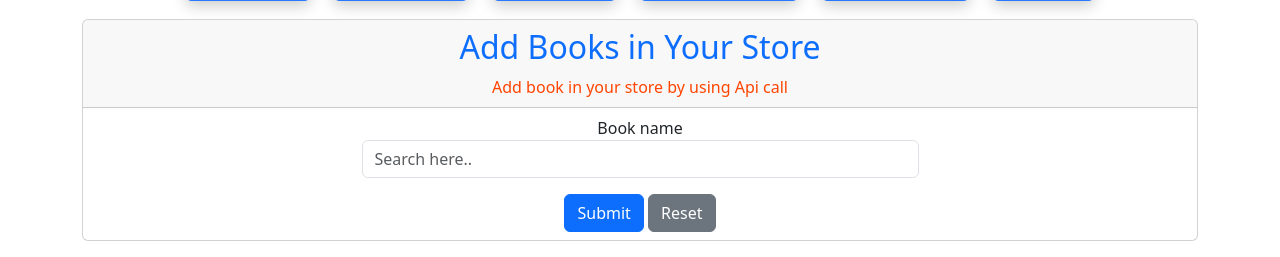
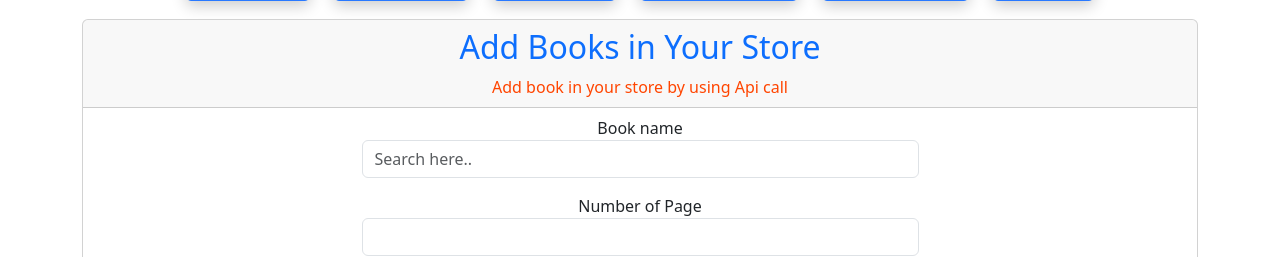
Before and after one commit to Ashna8378/librarymanagement_system, a Django app: page /book_import/ in a window 1280 px wide. Shown: the part 187-444 px from the top of the page. Run offline with Django 4.2, Linux system fonts and the light colour scheme; data that the repository does not hold is empty; some libraries are stand-ins or nearby versions.

Commit message:
initial changes

```diff
--- a/librarymanagement/librarymanagement/templates/add_book.html
+++ b/librarymanagement/librarymanagement/templates/add_book.html
@@ -21,10 +21,10 @@
               <input class="form-control" name="book_name" id="book_name" type="text" placeholder="Search here..">
             </div>
 
-            <!-- <div class="col-6 mb-3">
+            <div class="col-6 mb-3">
               <label for="name" > Number of Page</label>
               <input class="form-control" name="no_of_page" id="no_of_books" type="number">
-            </div> -->
+            </div>
 
           </div>
 
```
Also changed, not shown: librarymanagement/librarymanagement/db.sqlite3.
